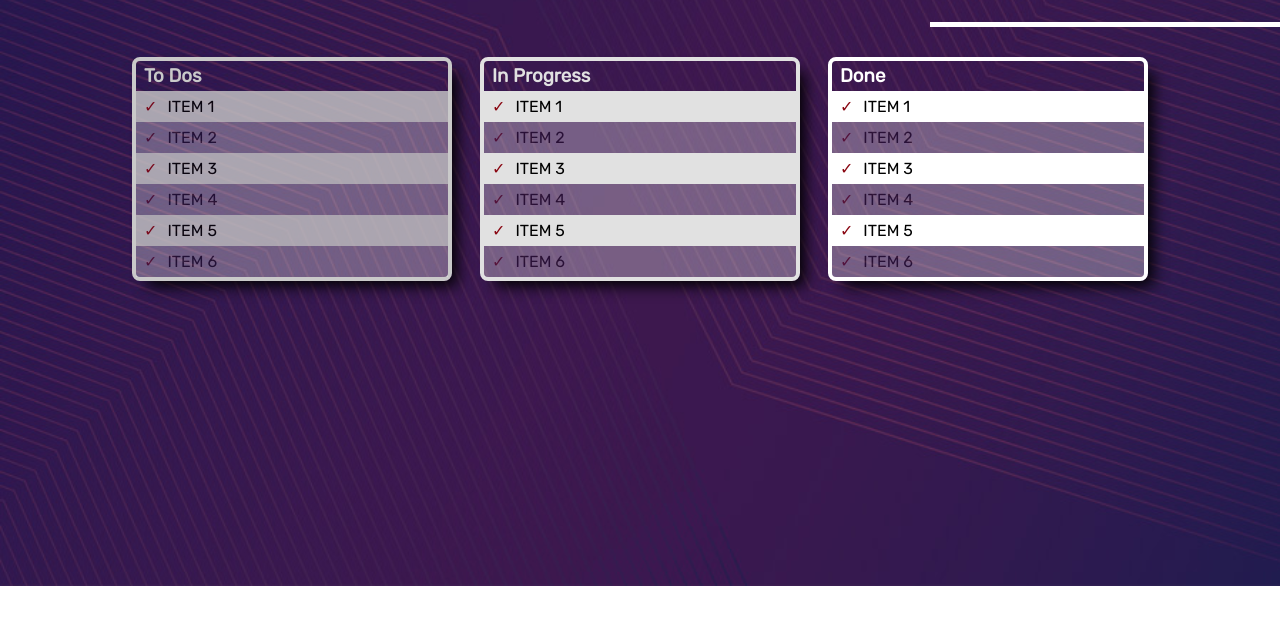
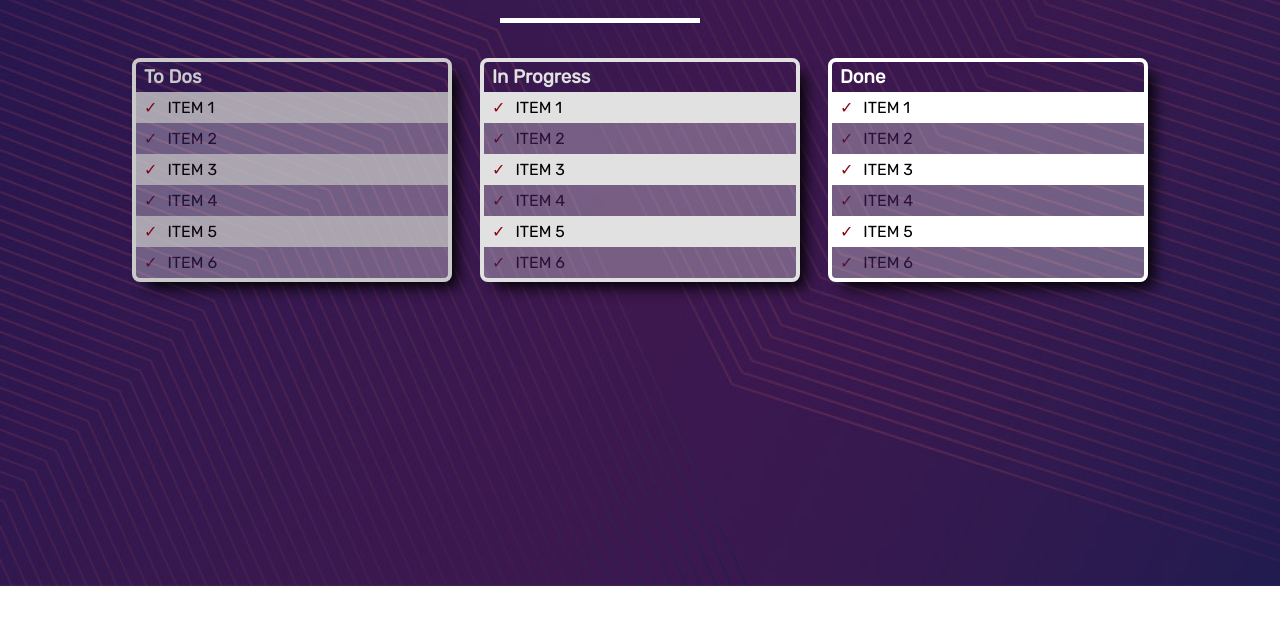
Before and after one commit to leilakbari/L_Akbari_CSS-Selector-Exercise, a plain HTML site: page index.html in a window 1280 px wide. Shown: the part 158-800 px from the top of the page. Drawn offline with Linux system fonts and the light colour scheme.

Commit message:
change margin pixels
change margin pixels for white line

```diff
--- a/css/main.css
+++ b/css/main.css
@@ -41,10 +41,10 @@ article {
 }
 
 .h {
-    width: 350px;
-    margin-left: auto;
-    margin-top: 7px;
-    margin-bottom: 20px;
+    width: 200px;
+    margin-left: 500px;
+    margin-top: 3px;
+    margin-bottom: 25px;
     border-bottom: 5px solid white;
     text-align: center;
 }
```
